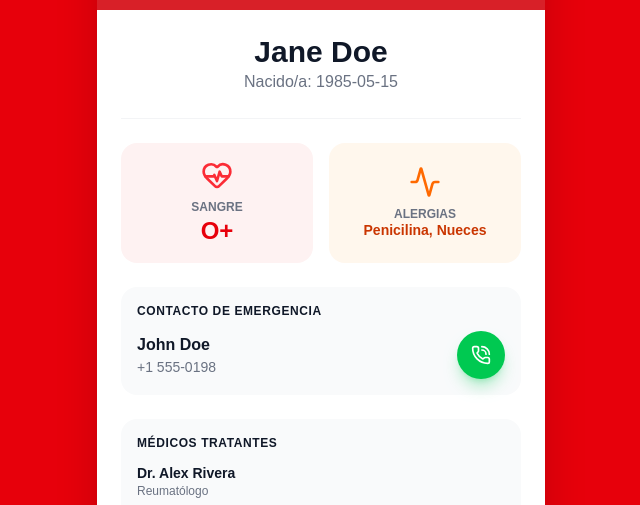
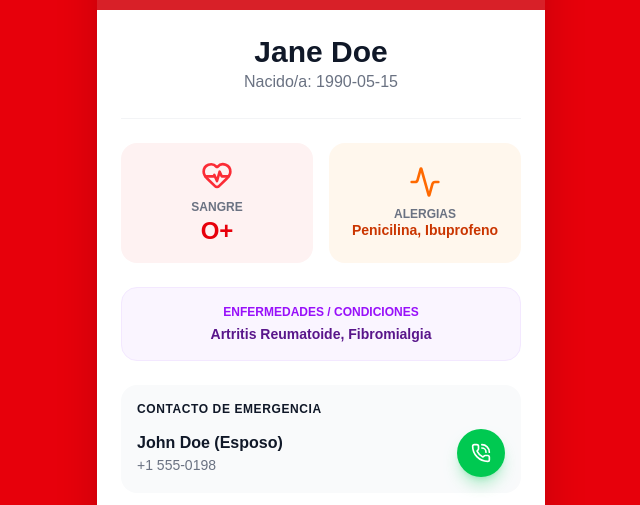
Before and after one commit to paradox-mkt/the-pain-app, a Next.js app: page /emergency/1 in a window 1280 px wide. Shown: the part 194-699 px from the top of the page, without its empty margins (319-959 px from the left). Built offline with nearby package versions, Linux system fonts and the light colour scheme; grey boxes are pictures that could not be loaded.

Commit message:
fix: Resolve Next.js params type error and add Enfermedades to emergency card

```diff
--- a/src/app/dashboard/profile/page.tsx
+++ b/src/app/dashboard/profile/page.tsx
@@ -113,6 +113,10 @@ export default function ProfilePage() {
                 <label className="text-xs font-semibold text-gray-600 dark:text-gray-400">Alergias</label>
                 <input type="text" value={editForm.allergies} onChange={e => setEditForm({...editForm, allergies: e.target.value})} className="w-full p-2 rounded border border-gray-200 dark:border-slate-700 bg-white dark:bg-slate-800 text-sm" />
               </div>
+              <div>
+                <label className="text-xs font-semibold text-gray-600 dark:text-gray-400">Enfermedades crónicas</label>
+                <input type="text" value={editForm.diseases} onChange={e => setEditForm({...editForm, diseases: e.target.value})} className="w-full p-2 rounded border border-gray-200 dark:border-slate-700 bg-white dark:bg-slate-800 text-sm" />
+              </div>
               <div className="grid grid-cols-2 gap-2">
                 <div>
                   <label className="text-xs font-semibold text-gray-600 dark:text-gray-400">Contacto Emg. (Nombre)</label>
@@ -143,6 +147,10 @@ export default function ProfilePage() {
                 <div className="col-span-2">
                   <p className="text-gray-500 dark:text-gray-400 text-xs font-semibold">Alergias</p>
                   <p className="font-medium text-gray-900 dark:text-gray-100">{profileData.allergies}</p>
+                </div>
+                <div className="col-span-2">
+                  <p className="text-gray-500 dark:text-gray-400 text-xs font-semibold">Enfermedades</p>
+                  <p className="font-medium text-gray-900 dark:text-gray-100">{profileData.diseases}</p>
                 </div>
                 <div className="col-span-2 border-t border-red-200/50 dark:border-red-900/50 pt-2 mt-1">
                   <p className="text-gray-500 dark:text-gray-400 text-xs font-semibold">Contacto de Emergencia</p>
--- a/src/app/emergency/[id]/page.tsx
+++ b/src/app/emergency/[id]/page.tsx
@@ -1,15 +1,16 @@
 import { ShieldAlert, PhoneCall, HeartPulse, Activity } from 'lucide-react';
 import Link from 'next/link';
 
-export default function PublicEmergencyCard({ params }: { params: { id: string } }) {
+export default function PublicEmergencyCard() {
   // En un entorno real, buscaríamos en la BD usando params.id
   // Aquí usamos el Mock Data por defecto para la demo
   const mockProfileData = {
     fullName: 'Jane Doe',
-    birthDate: '1985-05-15',
+    birthDate: '1990-05-15',
     bloodType: 'O+',
-    allergies: 'Penicilina, Nueces',
-    emergencyContact: 'John Doe',
+    allergies: 'Penicilina, Ibuprofeno',
+    diseases: 'Artritis Reumatoide, Fibromialgia',
+    emergencyContact: 'John Doe (Esposo)',
     emergencyPhone: '+1 555-0198'
   };
 
@@ -50,6 +51,11 @@ export default function PublicEmergencyCard({ params }: { params: { id: string }
             </div>
           </div>
 
+          <div className="bg-purple-50 p-4 rounded-2xl text-center border border-purple-100">
+            <p className="text-xs text-purple-600 font-bold uppercase mb-1">Enfermedades / Condiciones</p>
+            <p className="text-sm font-bold text-purple-900">{mockProfileData.diseases}</p>
+          </div>
+
           <div className="bg-gray-50 p-4 rounded-2xl space-y-3">
             <h3 className="font-bold text-gray-900 uppercase text-xs tracking-wider">Contacto de Emergencia</h3>
             <div className="flex items-center justify-between">
--- a/src/lib/MockDataContext.tsx
+++ b/src/lib/MockDataContext.tsx
@@ -80,6 +80,7 @@ interface MockDataContextType {
     birthDate: string;
     bloodType: string;
     allergies: string;
+    diseases: string;
     emergencyContactName: string;
     emergencyContactPhone: string;
     specialInstructions: string;
@@ -91,6 +92,7 @@ interface MockDataContextType {
     birthDate: string;
     bloodType: string;
     allergies: string;
+    diseases: string;
     emergencyContactName: string;
     emergencyContactPhone: string;
     specialInstructions: string;
@@ -165,6 +167,7 @@ export function MockDataProvider({ children }: { children: ReactNode }) {
     birthDate: '1990-05-15',
     bloodType: 'O+',
     allergies: 'Penicilina, Ibuprofeno',
+    diseases: 'Artritis Reumatoide, Fibromialgia',
     emergencyContactName: 'John Doe (Esposo)',
     emergencyContactPhone: '+1 234 567 890',
     specialInstructions: 'En caso de crisis severa, administrar medicación de rescate y mantener a la paciente abrigada.'
```
